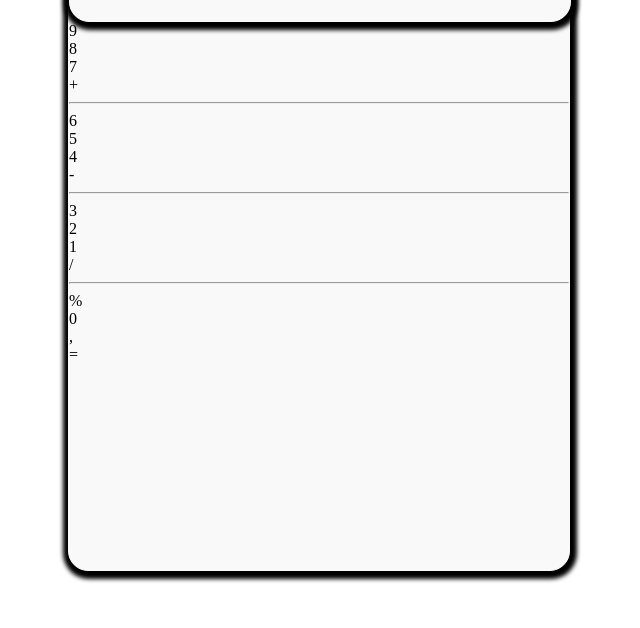
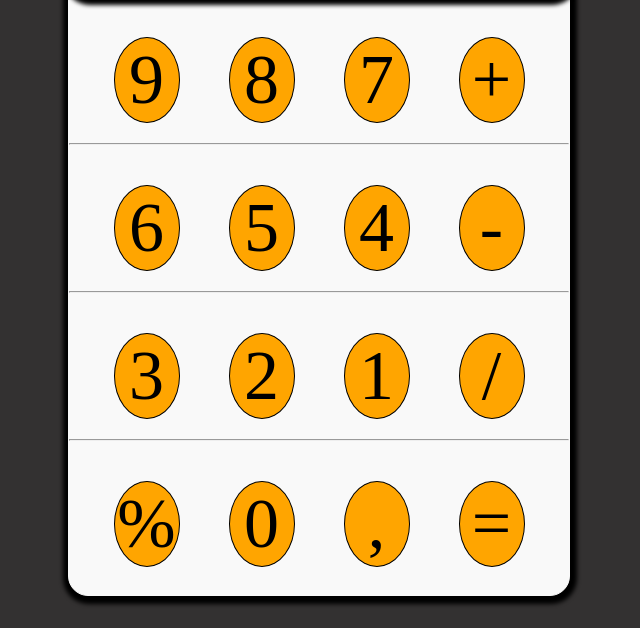
Before and after one commit to mpnedev/calculadora, a plain HTML site: page index.html in a window 1280 px wide. Shown: the part 188-816 px from the top of the page, without its empty margins (321-961 px from the left). Drawn offline with Linux system fonts and the light colour scheme.

Commit message:
Update styles.css

```diff
--- a/styles.css
+++ b/styles.css
@@ -3,10 +3,11 @@ body{
     justify-content: center;
     align-items: center;
     height: 100vh;
+    background-color: rgb(51, 49, 49);
 }
 .container {
     width: 500px;
-    height: 700px;
+    height: 750px;
     border: solid 1px #f9f9f9;
     border-radius: 20px;
     background-color: #f9f9f9;
@@ -21,6 +22,37 @@ body{
     box-shadow: 1px 2px 4px 6px rgba(0, 0, 0, 1);
 }
 
-.colunas {
+h3 {
+    font-size: 30px;
+    text-align: end;
+    margin: 70px 50px;
+}
+
+.col {
+    display: flex;
+    height: auto;
+    width: auto;
+    margin: 20px;
+    margin-top: 40px;
+}
+
+.num {
+    margin: 10px;
+    border: solid 1px;
+    display: flex;
+    align-items: center;
+    justify-content: center;
+    margin: auto;
+    padding: 2px;
+    font-size: 70px;
+    border-radius: 50%;
+    background: orange;
+    width: 60px;
+    cursor: pointer;
+}
+
+.num:hover {
+    color: white;
+    background-color: orange;
 
 }
```
